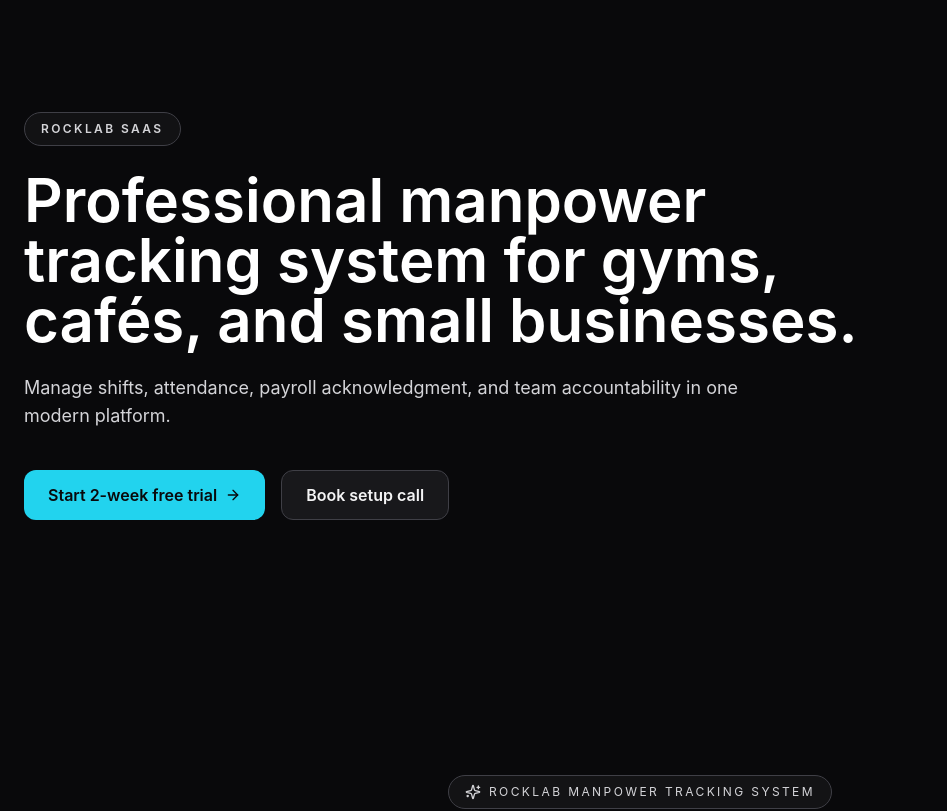
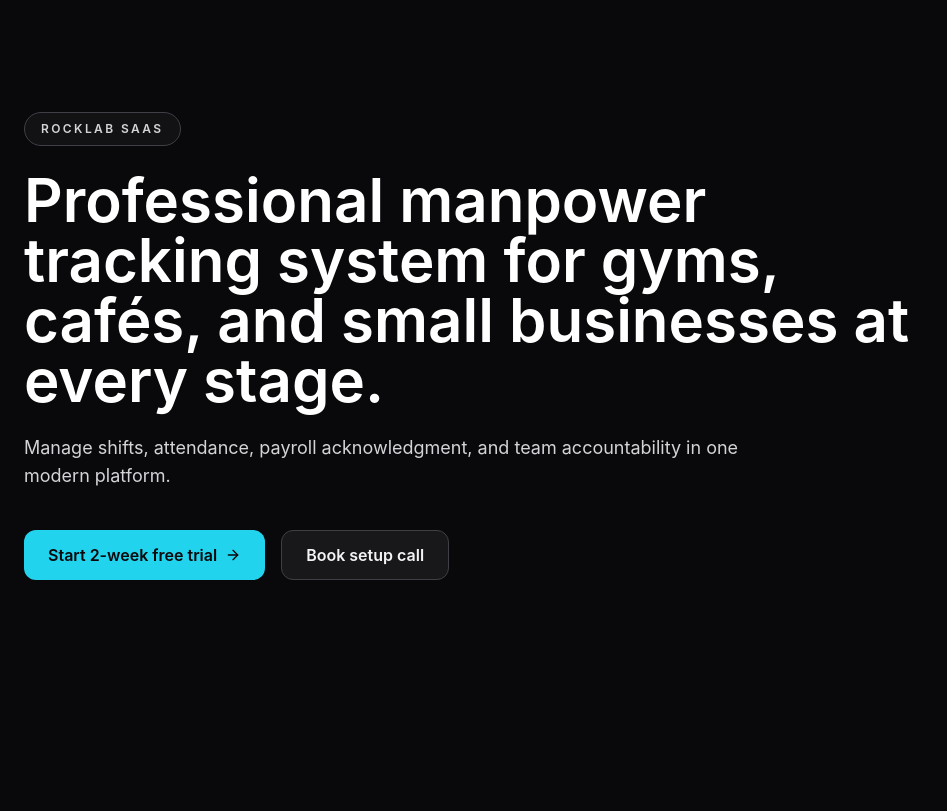
Before and after one commit to DhilRL/rocklab-saas, a Next.js app in the folder apps/web/: page / in a window 1280 px wide. Shown: the top 811 px of the page, without its empty margins (0-947 px from the left). Built offline with nearby package versions, Linux system fonts and the light colour scheme.

Commit message:
Resolve landing page file conflicts and preserve style compatibility

```diff
--- a/apps/web/app/globals.css
+++ b/apps/web/app/globals.css
@@ -1,6 +1,11 @@
 @tailwind base;
 @tailwind components;
 @tailwind utilities;
+
+/*
+  Tailwind is used for the landing page and animated sections.
+  Existing class-based styles below are intentionally preserved for legacy app pages.
+*/
 
 :root {
   --bg: #f8fafc;
--- a/apps/web/app/page.js
+++ b/apps/web/app/page.js
@@ -55,7 +55,7 @@ export default function HomePage() {
           Rocklab SaaS
         </p>
         <h1 className="mt-6 max-w-4xl text-4xl font-semibold leading-tight md:text-6xl">
-          Professional manpower tracking system for gyms, cafés, and small businesses.
+          Professional manpower tracking system for gyms, cafés, and small businesses at every stage.
         </h1>
         <p className="mt-6 max-w-3xl text-lg text-zinc-300">
           Manage shifts, attendance, payroll acknowledgment, and team accountability in one modern
```
